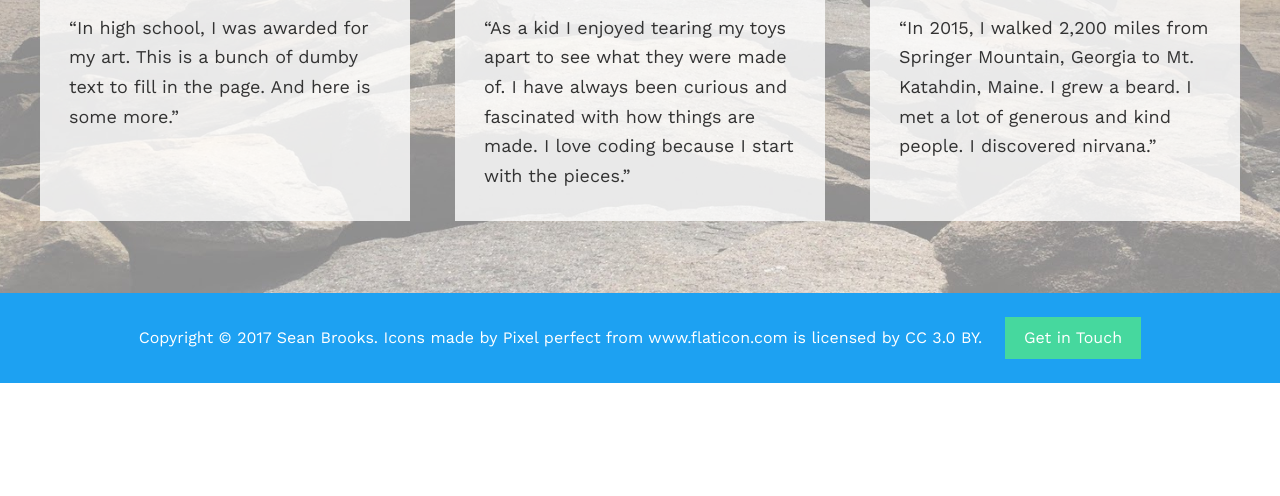
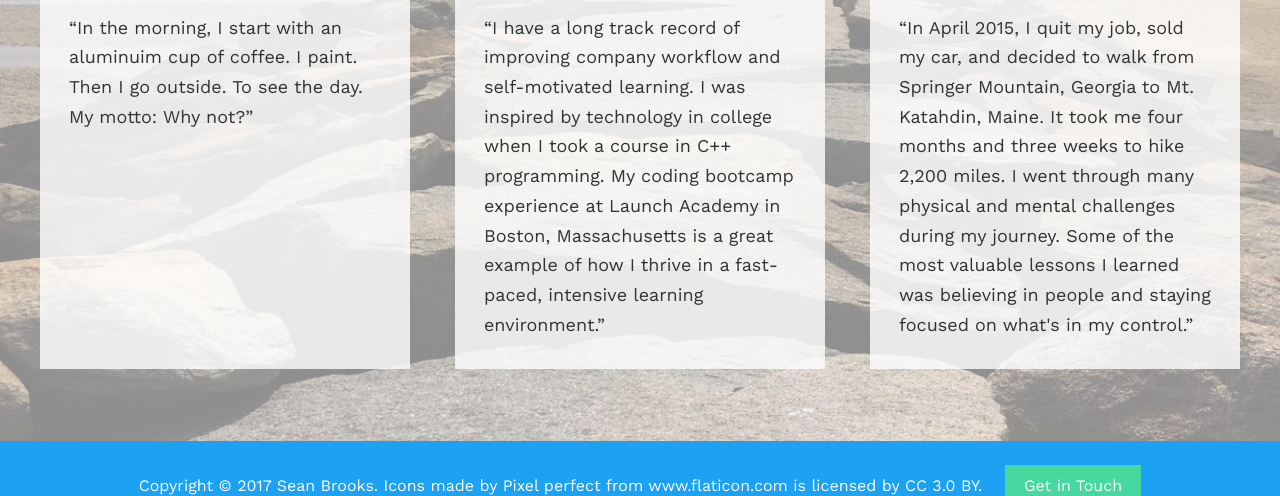
Before and after one commit to seanwbrooks/portfolio, a website: page app/index.html in a window 1280 px wide. Shown: the part 2304-2800 px from the top of the page. Before the commit the page ends 2687 px from the top, so only its background shows below. Drawn offline with nearby package versions, Linux system fonts and the light colour scheme.

Commit message:
Improving bios section

```diff
--- a/app/index.html
+++ b/app/index.html
@@ -57,7 +57,7 @@
         <div class="row__medium-8 row__medium-8--smaller">
           <div class="generic-content-container">
             <h2 class="headline headline--no-t-margin">Here&rsquo;s how I got started&hellip;</h2>
-            <p>Over the course of my professional life, I began to see a need for computer programs to automate the tasks and projects I was given.  So I started to learn Visual Basic for Applications, a programming language for Excel, to fill in this need.</p>
+            <p>Over the course of my professional life, I began to see a need for computer programs to automate the tasks and projects I was given.  I taught myself Visual Basic for Applications, a programming language for Excel, to fill in this need.</p>
             <p>It was a lot of <strong>fun</strong> building programs from scratch.</p>
             <p>When I moved to Boston in the fall of 2016, I was presented with a great opportunity to start a career in web development. I enrolled into Launch Academy, one of Boston's oldest coding bootcamp, where I became fluent in Javascript and Ruby.</p>
           </div>
@@ -111,7 +111,7 @@
             </div>
             <h3 class="bio__title">Sean Brooks</h3>
             <h4 class="bio__subtitle">Designer</h3>
-            <p>&ldquo;In high school, I was awarded for my art. This is a bunch of dumby text to fill in the page. And here is some more.&rdquo;</p>
+            <p>&ldquo;In the morning, I start with an aluminuim cup of coffee. I paint. Then I go outside. To see the day. My motto: Why not?&rdquo;</p>
           </div>
         </div>
         <div class="row__large-4">
@@ -121,7 +121,7 @@
             </div>
             <h3 class="bio__title">Sean Brooks</h3>
             <h4 class="bio__subtitle">Web Developer</h3>
-            <p>&ldquo;As a kid I enjoyed tearing my toys apart to see what they were made of. I have always been curious and fascinated with how things are made. I love coding because I start with the pieces.&rdquo;</p>
+            <p>&ldquo;I have a long track record of improving company workflow and self-motivated learning. I was inspired by technology in college when I took a course in C++ programming. My coding bootcamp experience at Launch Academy in Boston, Massachusetts is a great example of how I thrive in a fast-paced, intensive learning environment.&rdquo;</p>
           </div>
         </div>
         <div class="row__large-4">
@@ -131,7 +131,7 @@
             </div>
             <h3 class="bio__title">Sean Brooks</h3>
             <h4 class="bio__subtitle">Appalachian Trail Thru Hiker</h3>
-            <p>&ldquo;In 2015, I walked 2,200 miles from Springer Mountain, Georgia to Mt. Katahdin, Maine. I grew a beard.  I met a lot of generous and kind people.  I discovered nirvana.&rdquo;</p>
+            <p>&ldquo;In April 2015, I quit my job, sold my car, and decided to walk from Springer Mountain, Georgia to Mt. Katahdin, Maine. It took me four months and three weeks to hike 2,200 miles. I went through many physical and mental challenges during my journey. Some of the most valuable lessons I learned was believing in people and staying focused on what's in my control.&rdquo;</p>
           </div>
         </div>
       </div>
```
